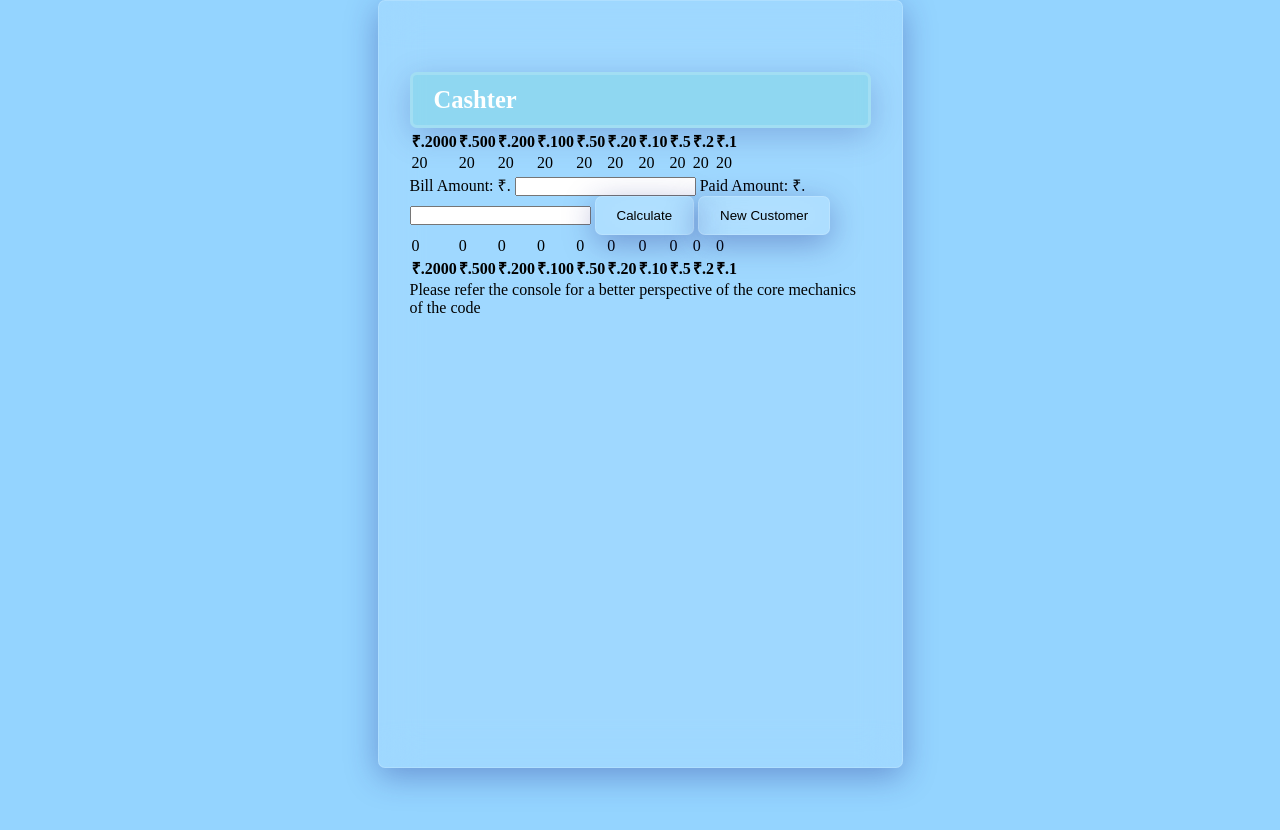
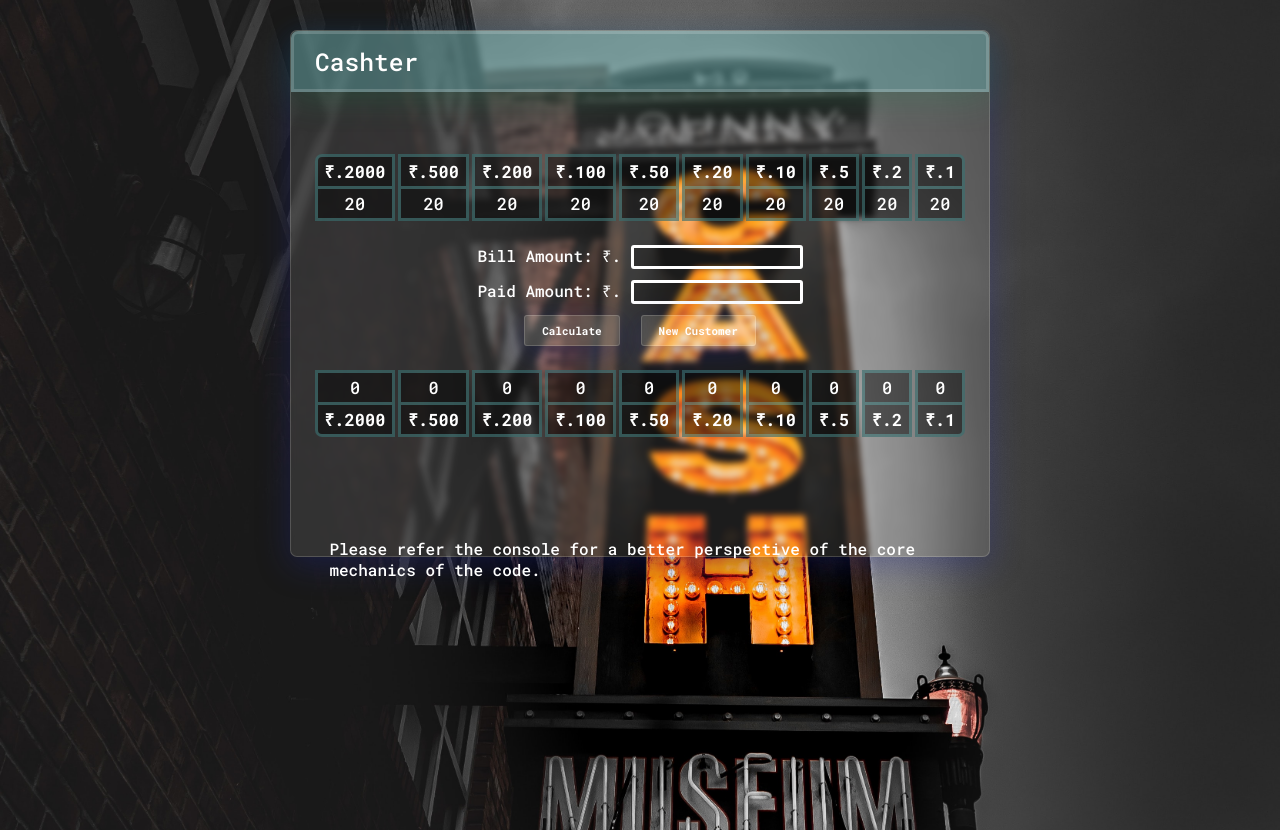
Before and after one commit to bibhuprasadrout/cashter, a plain HTML site: page index.html in a window 1280 px wide. Before the commit the page ends 800 px from the top, so only its background shows below. Drawn offline with Linux system fonts and the light colour scheme.

Commit message:
Style added: implemented css and added media files

```diff
--- a/css/index.css
+++ b/css/index.css
@@ -1,49 +1,167 @@
+@import url('https://fonts.googleapis.com/css2?family=Roboto+Mono:wght@500&display=swap');
+@import url('https://fonts.googleapis.com/css2?family=Roboto+Mono:wght@500;700&display=swap');
 * {
   box-sizing: border-box;
   margin: 0;
   padding: 0;
+  font-family: 'Roboto Mono', monospace;
+  font-weight: 500;
+  color: #fff
 }
 button {
-  padding: 11px 21px;
+  padding: 7px 17px;
+  border: 1px solid rgba(255, 255, 255, 0.17);
+  border-radius: 3px;
+  background: rgba(255, 255, 255, 0.11);
+  box-shadow: 0 8px 32px 0 rgba(31, 38, 135, 0.37);
+  backdrop-filter: blur(20px);
+  -webkit-backdrop-filter: blur(27px);
+  font-weight: 700;
+  font-size: 11px;
+}
+input[type='button'] {
+  padding: 7px 17px;
+  border: 1px solid rgba(255, 255, 255, 0.17);
+  border-radius: 3px;
+  background: rgba(255, 255, 255, 0.11);
+  box-shadow: 0 8px 32px 0 rgba(31, 38, 135, 0.37);
+  backdrop-filter: blur(20px);
+  -webkit-backdrop-filter: blur(27px);
+  font-weight: 700;
+  font-size: 11px;
+}
+body {
+  background-color: rgba(0, 153, 255, 0.418);
+  background-image: url('../media/images/nathan-mullet-pjqAbLokM_E-unsplash.jpg');
+  background-repeat: no-repeat;
+  background-position: center;
+  background-size: cover;
+  width: 100vw;
+  height: 100vh;
+}
+.app {
+  width: auto;
+  max-width: 700px;
+  height: 527px;
+  margin: 30px auto;
   border: 1px solid rgba(255, 255, 255, 0.17);
   border-radius: 7px;
   background: rgba(255, 255, 255, 0.11);
   box-shadow: 0 8px 32px 0 rgba(31, 38, 135, 0.37);
-  backdrop-filter: blur(20px);
-  -webkit-backdrop-filter: blur(20px);
+  backdrop-filter: blur(3px);
+  -webkit-backdrop-filter: blur(3px);
+  display: flex;
+  flex-flow: column;
+  align-items: center;
+  justify-content: flex-start;
+  gap: 3vh;
 }
-input[type='button'] {
-  padding: 11px 21px;
-  border: 1px solid rgba(255, 255, 255, 0.17);
-  border-radius: 7px;
-  background: rgba(255, 255, 255, 0.11);
-  box-shadow: 0 8px 32px 0 rgba(31, 38, 135, 0.37);
-  backdrop-filter: blur(20px);
-  -webkit-backdrop-filter: blur(20px);
-}
-body {
-  background-color: rgba(0, 153, 255, 0.418);
-  width: 100vw;
-  height: 100vh;
-}
-.app {
-  width: 525px;
-  height: 768px;
-  margin: auto;
-  padding: 71px 31px;
-  border: 1px solid rgba(255, 255, 255, 0.17);
-  border-radius: 7px;
-  background: rgba(255, 255, 255, 0.11);
-  box-shadow: 0 8px 32px 0 rgba(31, 38, 135, 0.37);
-  backdrop-filter: blur(20px);
-  -webkit-backdrop-filter: blur(20px);
-}
+
 .app .banner-section {
   background-color: rgba(112, 212, 212, 0.333);
-  color: #fff;
   border: 3px solid rgba(255, 255, 255, 0.17);
   border-radius: 7px;
+  border-bottom-left-radius: 0;
+  border-bottom-right-radius: 0;
   padding: 11px 21px;
   font-size: 21px;
-  box-shadow: 0 8px 32px 0 rgba(31, 38, 135, 0.237);
+  box-shadow: 0 8px 32px 0 rgba(31, 135, 83, 0.237);
+  width: 100%;
 }
+
+.app .main-app-sec {
+  padding: 3vw;
+  display: flex;
+  flex-flow: column;
+  align-items: center;
+  justify-content: flex-start;
+  gap: 3vh;
+}
+
+/* Table One */
+.app .main-app-sec .notes-available-count .presCashTable {
+  border-spacing: 3px 0;
+}
+
+.app .main-app-sec .notes-available-count .presCashTable tbody .denominationRow .denomination {
+  border: 3px solid rgba(112, 212, 212, 0.333);
+  padding: 3px 7px;
+  font-weight: 700;
+  font-size: 17px;
+  background-color: #00000077;
+}
+
+.app .main-app-sec .notes-available-count .presCashTable tbody .denominationRow .denomination:first-child {
+  border-top-left-radius: 7px;
+}
+
+.app .main-app-sec .notes-available-count .presCashTable tbody .denominationRow .denomination:last-child {
+  border-top-right-radius: 7px;
+}
+
+.app .main-app-sec .notes-available-count .presCashTable tbody #presCash .presCashUnits {
+  border: 3px solid rgba(112, 212, 212, 0.333);
+  border-top: none;
+  padding: 3px 7px;
+  text-align: center;
+  font-size: 17px;
+  background-color: #00000077;
+}
+
+/* User Intraction Part */
+.app .main-app-sec .difference-counter {
+  display: flex;
+  flex-flow: column;
+  align-items: center;
+  justify-content: flex-start;
+  gap: 11px;
+}
+
+.app .main-app-sec .difference-counter label input {
+  outline: none;
+  border-radius: 3px;
+  border: 3px solid #fff;
+  background-color: #00000037;
+
+}
+
+.app .main-app-sec .difference-counter .execute {
+  display: flex;
+  justify-content: center;
+  align-items: center;
+  gap: 21px;
+}
+
+/* Table Two */
+.app .main-app-sec .notes-returned-count .returnedCashTable {
+  border-spacing: 3px 0;
+}
+
+.app .main-app-sec .notes-returned-count .returnedCashTable tbody .denominationRow .denomination {
+  border: 3px solid rgba(112, 212, 212, 0.333);
+  padding: 3px 7px;
+  font-weight: 700;
+  font-size: 17px;
+  background-color: #00000077;
+}
+
+.app .main-app-sec .notes-returned-count .returnedCashTable tbody #returnedCash .returnedCashUnits {
+  border: 3px solid rgba(112, 212, 212, 0.333);
+  border-bottom: none;
+  padding: 3px 7px;
+  text-align: center;
+  font-size: 17px;
+  background-color: #00000077;
+}
+
+.app .main-app-sec .notes-returned-count .returnedCashTable tbody .denominationRow .denomination:first-child {
+  border-bottom-left-radius: 7px;
+}
+
+.app .main-app-sec .notes-returned-count .returnedCashTable tbody .denominationRow .denomination:last-child {
+  border-bottom-right-radius: 7px;
+}
+
+.app .disclaimer {
+  padding: 3vw;
+}
--- a/index.html
+++ b/index.html
@@ -8,9 +8,6 @@
   <link rel="stylesheet" href="css/index.css">
 </head>
 <body>
-  <section class="nav-section">
-    <nav></nav>
-  </section>
   <section class="app">
     <section class="banner-section">
       <h1>Cashter</h1>
@@ -53,8 +50,10 @@
           Paid Amount: ₹.
           <input class="paid-amount" id="paid_amount" type="number">
         </label>
-        <input class="calculate" type="button" value="Calculate">
-        <button type="reset">New Customer</button>
+        <div class="execute">
+          <input class="calculate" type="button" value="Calculate">
+          <button type="reset">New Customer</button>
+        </div>
       </form>
       <div class="notes-returned-count">
         <table class="returnedCashTable">
@@ -86,7 +85,7 @@
       </div>
     </section>
     <section>
-      <p>Please refer the console for a better perspective of the core mechanics of the code</p>
+      <p class="disclaimer">Please refer the console for a better perspective of the core mechanics of the code.</p>
     </section>
   </section>
 </body>
--- a/js/index.js
+++ b/js/index.js
@@ -93,6 +93,8 @@ let returnValue = 0;
 let noteUnitRequired;
 let eligibleNoteValues;
 
+console.log('This application can be improved a lot more, but at this stage neoG does not require that level of scrutiny.')
+
 function valueReturned(returnValue) {
   if (Number(bill.value) > 0 && Number(paid.value) > Number(bill.value)) {
     returnValue = paid.value - bill.value;
```
Also changed, not shown: media/images/nathan-mullet-pjqAbLokM_E-unsplash.jpg (added).
